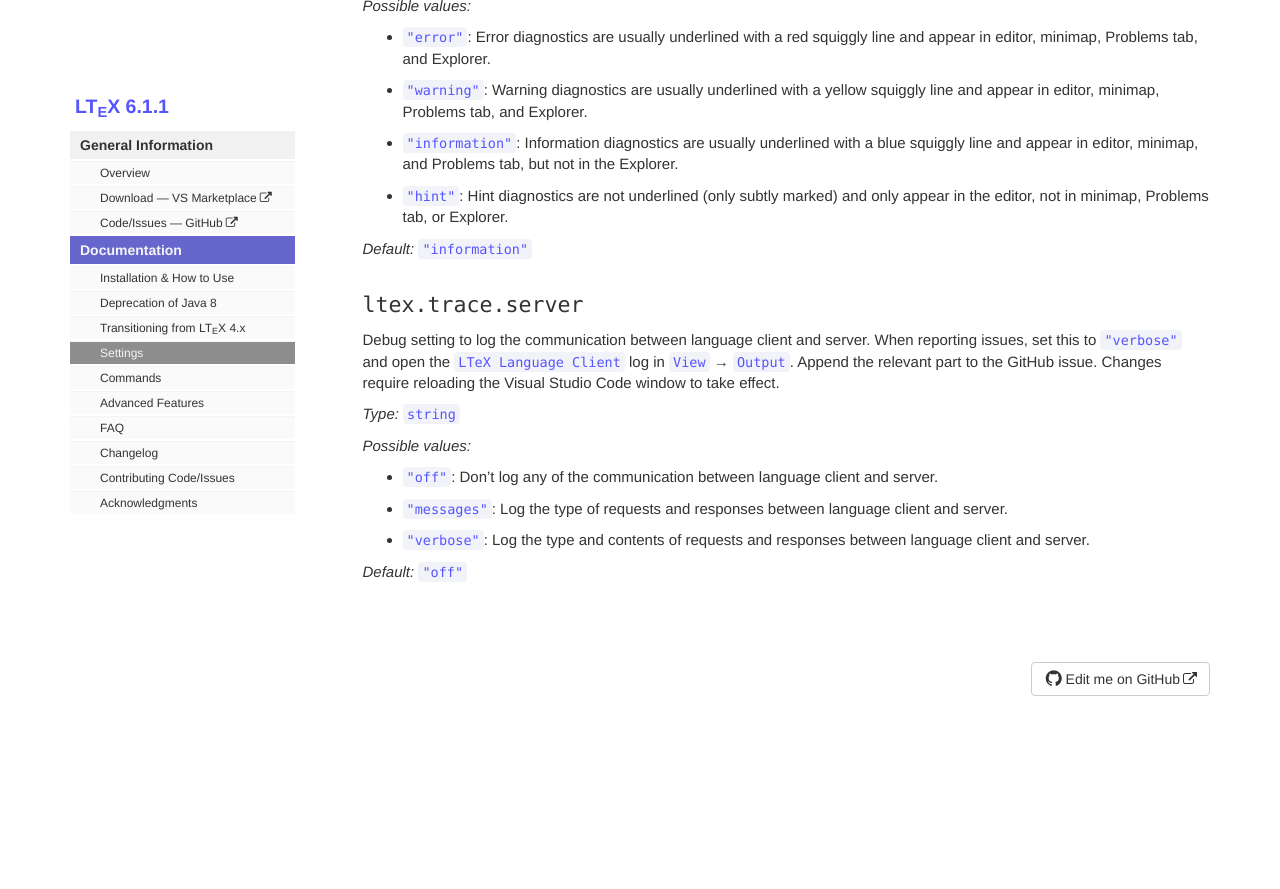
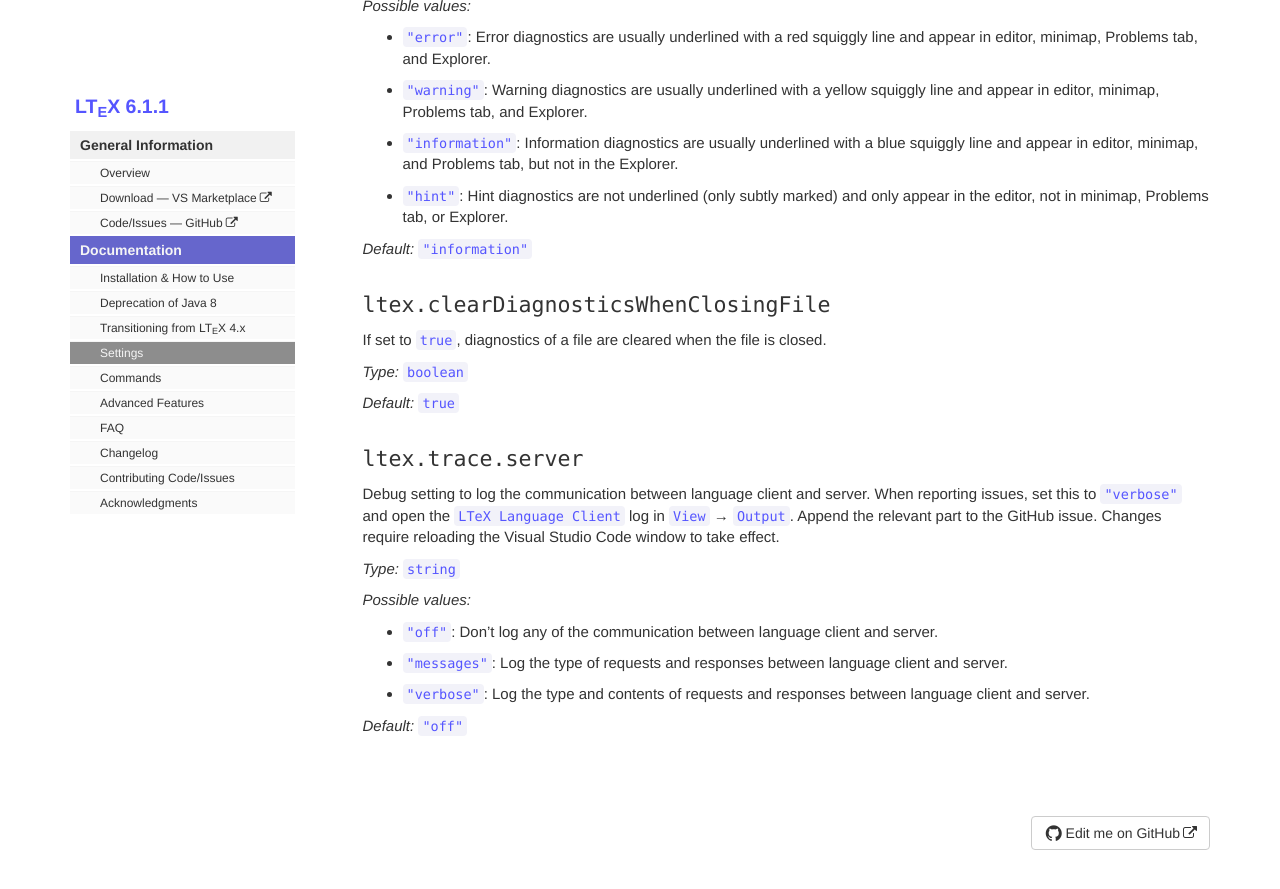
Before and after one commit to valentjn/vscode-ltex, a Jekyll site: the page built from pages/docs/settings.md, in a window 1280 px wide and 900 px high, scrolled down 7395 px. Shown: the top 889 px of the window. Built offline with Jekyll 4.4.1, drawn with Linux system fonts in a browser that asks for light colours; before the commit the page ends 8141 px from its top, so only the background shows below that; some of the changed text lies outside the part shown.

Commit message:
Update settings

```diff
--- a/pages/docs/settings.md
+++ b/pages/docs/settings.md
@@ -919,7 +919,7 @@ Array where each entry has the following type:
 
 ## `ltex.markdown.ignore`
 
-List of Markdown node types to be ignored by the Markdown parser. The Markdown parser constructs an AST (abstract syntax tree) for the Markdown document, in which all leaves have node type `Text`. LTeX will ignore all nodes (and their `Text` leaves) that have one of the listed node types. The possible node types are listed in the [documentation of flexmark-java](https://javadoc.io/static/com.vladsch.flexmark/flexmark/0.60.2/com/vladsch/flexmark/ast/package-summary.html).
+List of Markdown node types to be ignored by the Markdown parser. The Markdown parser constructs an AST (abstract syntax tree) for the Markdown document, in which all leaves have node type `Text`. LTeX will ignore all nodes (and their `Text` leaves) that have one of the listed node types. The possible node types are listed in the [documentation of flexmark-java](https://javadoc.io/static/com.vladsch.flexmark/flexmark/0.62.2/com/vladsch/flexmark/ast/package-summary.html).
 
 *Type:* `array`
 
@@ -937,7 +937,7 @@ Array where each entry has the following type:
 
 ## `ltex.markdown.dummy`
 
-List of Markdown node types to be replaced by dummy words (i.e., `Dummy0`, `Dummy1`, etc.) by the Markdown parser. LTeX internally uses this mechanism for example for inline code (inside backticks) that is part of the sentence structure and for which LanguageTool would throw an error if simply omitted from the checked text. The possible node types are listed in the [documentation of flexmark-java](https://javadoc.io/static/com.vladsch.flexmark/flexmark/0.60.2/com/vladsch/flexmark/ast/package-summary.html).
+List of Markdown node types to be replaced by dummy words (i.e., `Dummy0`, `Dummy1`, etc.) by the Markdown parser. LTeX internally uses this mechanism for example for inline code (inside backticks) that is part of the sentence structure and for which LanguageTool would throw an error if simply omitted from the checked text. The possible node types are listed in the [documentation of flexmark-java](https://javadoc.io/static/com.vladsch.flexmark/flexmark/0.62.2/com/vladsch/flexmark/ast/package-summary.html).
 
 *Type:* `array`
 
@@ -1070,6 +1070,14 @@ Severity of the diagnostics corresponding to the grammar and spelling errors. Al
 
 *Default:* `"information"`
 
+## `ltex.clearDiagnosticsWhenClosingFile`
+
+If set to `true`, diagnostics of a file are cleared when the file is closed.
+
+*Type:* `boolean`
+
+*Default:* `true`
+
 ## `ltex.trace.server`
 
 Debug setting to log the communication between language client and server. When reporting issues, set this to `"verbose"` and open the `LTeX Language Client` log in `View` → `Output`. Append the relevant part to the GitHub issue. Changes require reloading the Visual Studio Code window to take effect.
```
